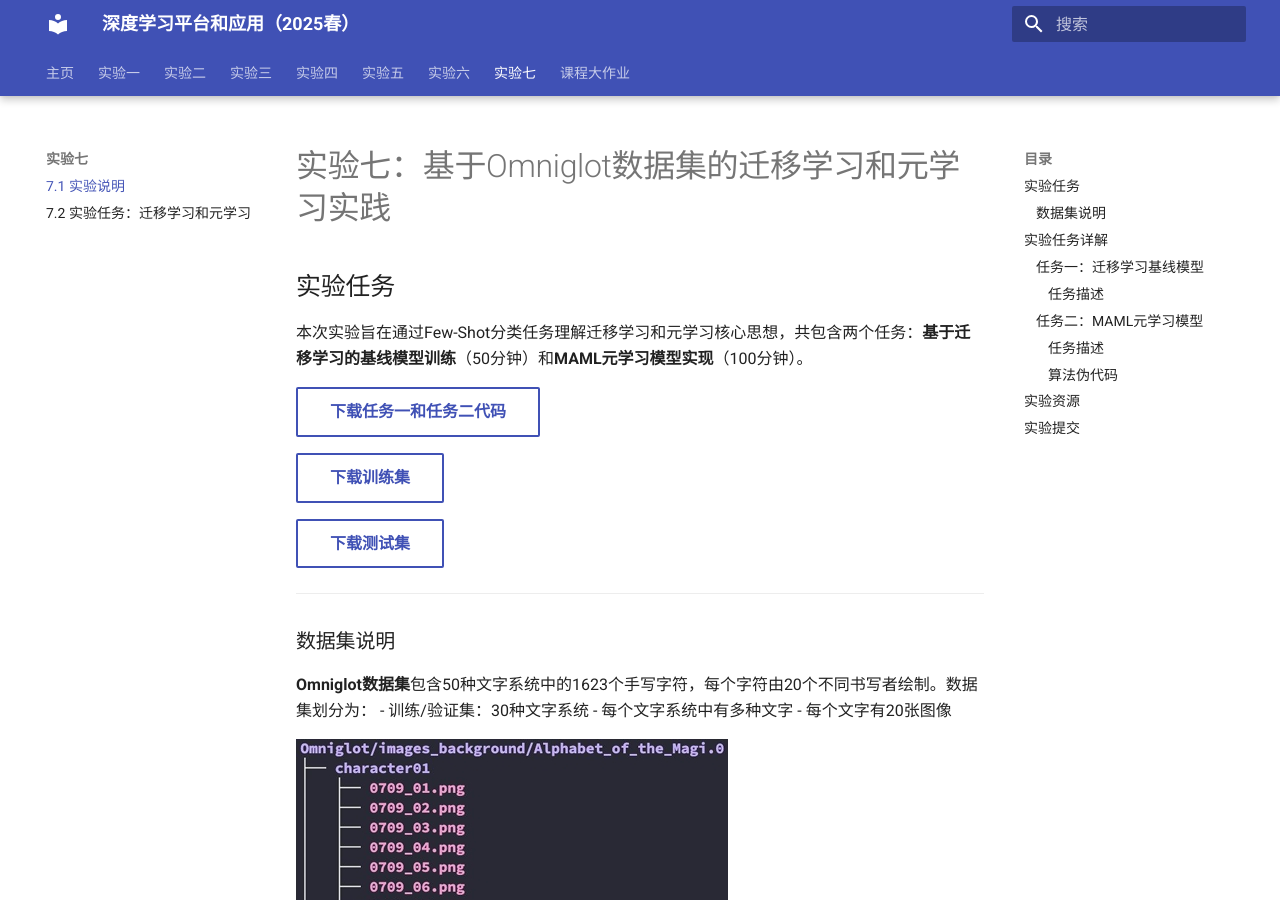
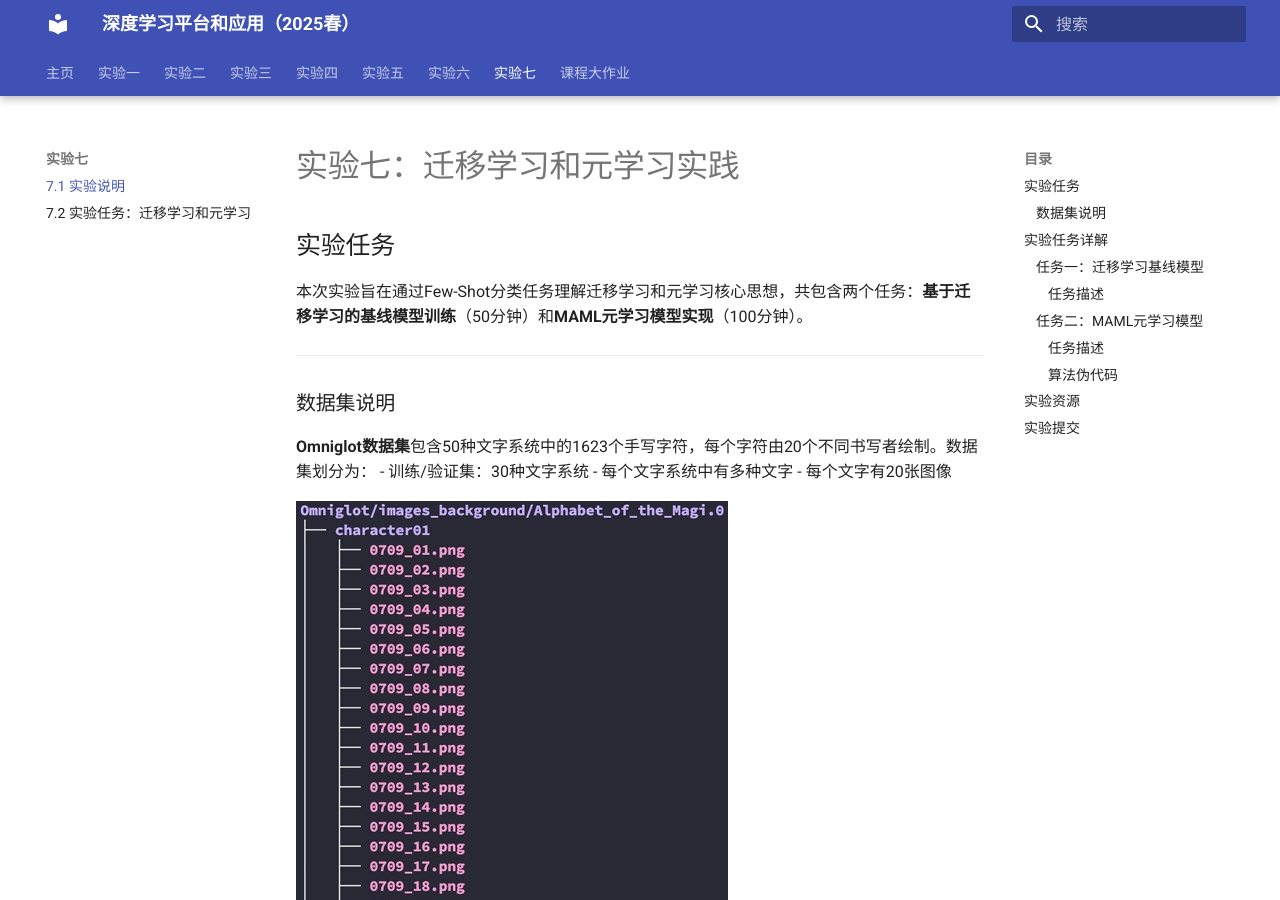
Before and after one commit to zhiweinju/nju-dl-lab-2025spring, an MkDocs documentation site: the page built from docs/lab7/实验七介绍.md, in a window 1280 px wide and 900 px high. Built offline with MkDocs 1.6.1 and Material for MkDocs 9.7.7, drawn with Linux system fonts in a browser that asks for light colours; a style sheet for code colours, icons or effects is not loaded; some of the changed text lies outside the part shown.

Commit message:
Update 实验七介绍.md

```diff
--- a/docs/lab7/实验七介绍.md
+++ b/docs/lab7/实验七介绍.md
@@ -1,13 +1,7 @@
 
-# 实验七：基于Omniglot数据集的迁移学习和元学习实践
+# 实验七：迁移学习和元学习实践
 ## 实验任务
 本次实验旨在通过Few-Shot分类任务理解迁移学习和元学习核心思想，共包含两个任务：**基于迁移学习的基线模型训练**（50分钟）和**MAML元学习模型实现**（100分钟）。
-
-[下载任务一和任务二代码](https://github.com/umnooob/course-demo/blob/main/docs/lab7/DL2025_lab7_Meta_Learning.ipynb){ .md-button}
-
-[下载训练集](https://box.nju.edu.cn/f/06579572abb542249517/?dl=1){ .md-button}
-
-[下载测试集](https://box.nju.edu.cn/f/9508a9c341344d6e9164/?dl=1){ .md-button}
 
 ---
 
```
Also changed, not shown: other parts of docs/lab7/实验七介绍.md (+7 -0 lines).
